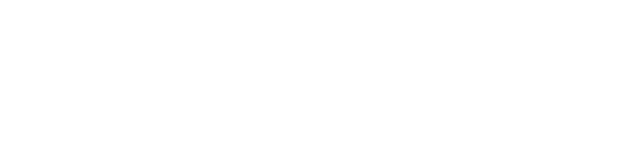
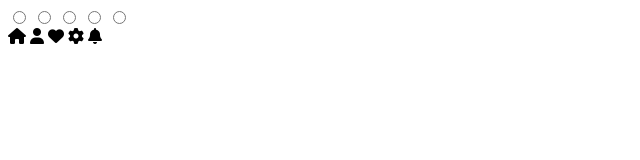
Before and after one commit to Khyes/15_Navigation_Tabs, a plain HTML site: page index.html in a window 1280 px wide. Shown: the whole page, without its empty margins (0-640 px from the left). Drawn offline with Linux system fonts and the light colour scheme.

Commit message:
added HTML content

```diff
--- a/index.html
+++ b/index.html
@@ -5,8 +5,27 @@
     <meta name="viewport" content="width=device-width, initial-scale=1.0">
     <title>Navigation Tabs with Sliding Menu Indicator</title>
     <link rel="stylesheet" href="style.css">
+    <link rel="stylesheet" href="https://cdnjs.cloudflare.com/ajax/libs/font-awesome/6.4.2/css/all.min.css" integrity="sha512-z3gLpd7yknf1YoNbCzqRKc4qyor8gaKU1qmn+CShxbuBusANI9QpRohGBreCFkKxLhei6S9CQXFEbbKuqLg0DA==" crossorigin="anonymous" referrerpolicy="no-referrer" />
 </head>
 <body>
 
+    <div class="tabs">
+        <input type="radio" name="tabsMenu" id="home">
+        <input type="radio" name="tabsMenu" id="profile">
+        <input type="radio" name="tabsMenu" id="likes">
+        <input type="radio" name="tabsMenu" id="settings">
+        <input type="radio" name="tabsMenu" id="notifications">
+
+        <div class="buttons">
+            <label for="home"><i class="fa-solid fa-house"></i></label>
+            <label for="profile"><i class="fa-solid fa-user"></i></label>
+            <label for="likes"><i class="fa-solid fa-heart"></i></label>
+            <label for="settings"><i class="fa-solid fa-gear"></i></label>
+            <label for="notifications"><i class="fa-solid fa-bell"></i></label>
+            <div class="underline"></div>
+        </div>
+
+    </div>
+
 </body>
 </html>
```
